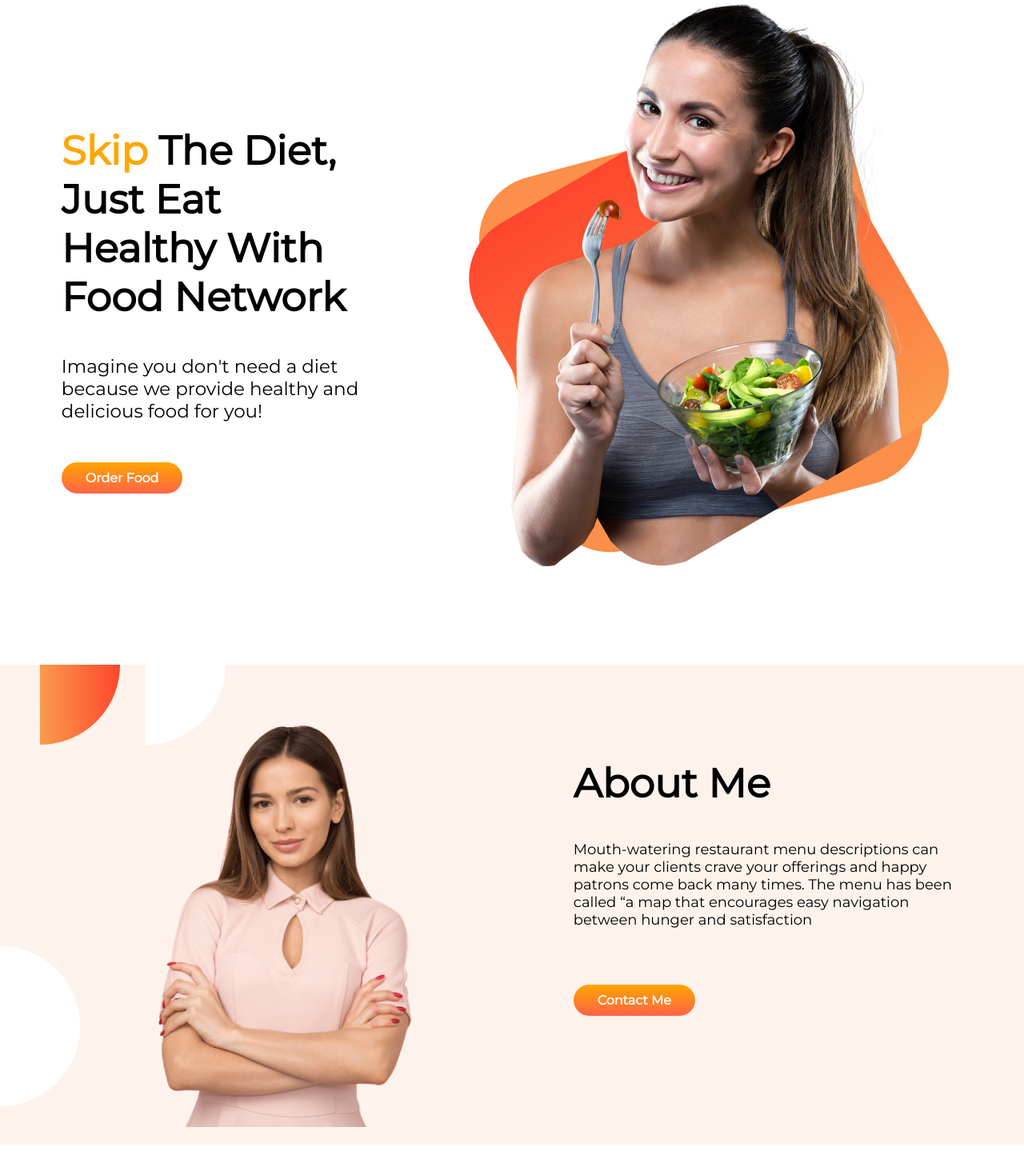
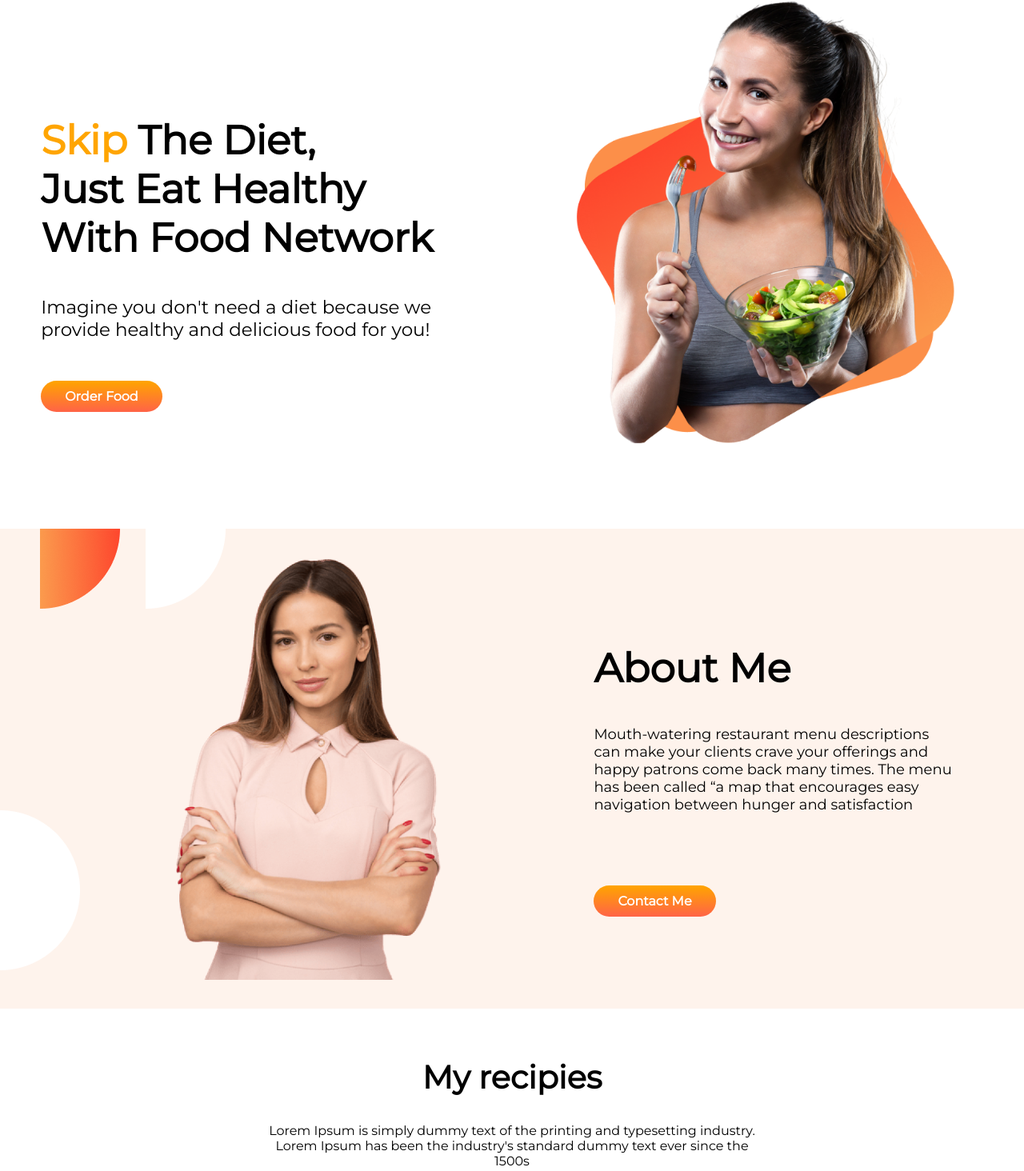
Before and after one commit to tafsiruzzaman/assignment1, a plain HTML site: page index.html in a window 1280 px wide. Shown: the part 37-1501 px from the top of the page at 80% size. Drawn offline with Linux system fonts and the light colour scheme.

Commit message:
all section complete

```diff
--- a/index.html
+++ b/index.html
@@ -1,3 +1,4 @@
+
 <!DOCTYPE html>
 <html lang="en">
 <head>
@@ -13,20 +14,20 @@
 </head>
 <body>
     <section class="section-flex">
-        <div id="div1-sec1" id="half-width1">
-            <h1> <span class="span"> Skip </span> The Diet, Just Eat Healthy With Food Network </h1>
+        <div id="div1-sec1" class="half-width1">
+            <h1> <span class="span"> Skip </span> The Diet, <br> Just Eat Healthy <br> With Food Network </h1>
             <p id="margin-p-sec-1"> Imagine you don't need a diet because we provide  healthy and delicious food for you! </p>
             <a class="button-style" href="https://github.com/tafsiruzzaman" target="_blank"> Order Food </a>
         </div>
-        <div id="div2-sec1" id="half-width1">
+        <div id="div2-sec1" class="half-width1">
             <img src="images/top.png" alt="">
         </div>
     </section>
     <section id="section2" class="section-flex">
-        <div id="half-width2">
+        <div class="half-width2">
             <img src="images/bottom.png" alt="">
         </div>
-        <div class="div2-sec2" id="half-width2">
+        <div id="div2-sec2" class="half-width2">
             <h1> About Me </h1>
             <p id="margin-p-sec-2"> Mouth-watering restaurant menu descriptions can make your clients crave your offerings and happy patrons come back many times. The menu has been called “a map that encourages easy navigation between hunger and satisfaction </p>
             <a class="button-style" href="https://github.com/tafsiruzzaman" target="_blank"> Contact Me </a>
--- a/style.css
+++ b/style.css
@@ -39,44 +39,57 @@ h3{
     padding: 10px 30px;
 }
 
-#half-width1{
+.half-width1{
     width: 50%;
 }
 
-#half-width1 img{
-    width: 90%;
+.half-width1 img{
+    width: 100%;
 }
 
 #div1-sec1{
-    padding-top: 12%;
-    padding-left: 6%;
+    padding-top: 11%;
+    padding-left: 4%;
     padding-bottom: 2%;
 }
 
 #div2-sec1{
     padding-top: 2%;
-    padding-left: 6%;
+    padding-left: 10%;
     padding-right: 5%;
 }
 
 #section2{
     background-image: url(images/middle.png);
     background-repeat: no-repeat;
-    margin-top: 90px;
 }
 
-#half-width2{
-    width: 50%;
-    padding: 6%;
+#section2{
+    background-image: url(images/middle.png);
+    background-repeat: no-repeat;
+    margin-top: 80px;
 }
 
-#half-width2 img{
-    width: 65%;
-    padding-left: 25%;
+.half-width2{
+    width: 50%;
+    padding-left: 7%;
+    padding-right: 7%;
+    padding-bottom: 7%;
+    padding-top: 3%;
+}
+
+.half-width2 img{
+    width: 74%;
+    padding-left: 29%;
+}
+
+#div2-sec2{
+    padding-left: 9%;
+    padding-top: 8%;
 }
 
 #margin-p-sec-2{
-    margin-bottom: 80px;
+    margin-bottom: 100px;
     font-size: 18px;
 }
 
```
Also changed, not shown: images/topp.jpg (added).
